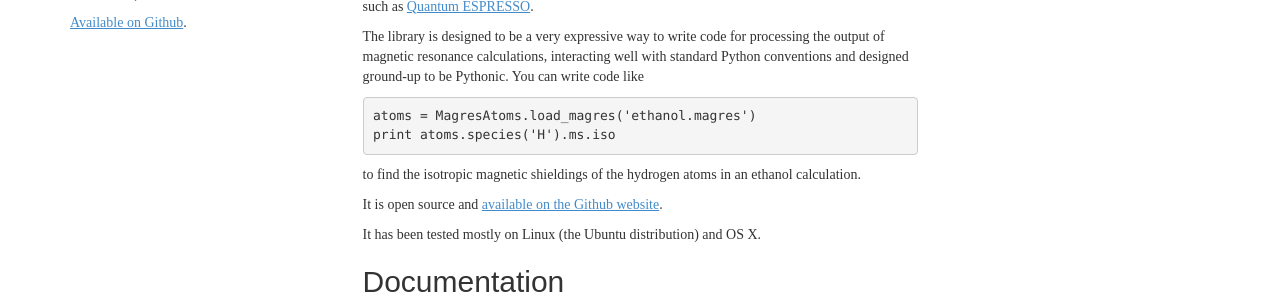
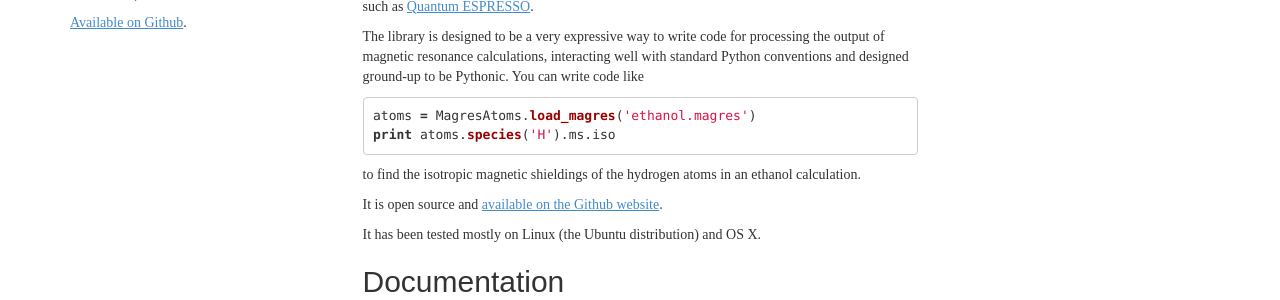
Before and after one commit to tfgg/tfgg.github.io, a Jekyll site: the page built from _pages/magres-python/magres_python.markdown, in a window 1280 px wide. Shown: the part 358-658 px from the top of the page. Built offline with Jekyll 4.4.1, drawn with Linux system fonts in a browser that asks for light colours; some web fonts are replaced; Markdown is read by kramdown in place of the engine named in the settings.

Commit message:
try to fix syntax highlighting

````diff
--- a/_layouts/default.html
+++ b/_layouts/default.html
@@ -15,6 +15,7 @@
     <link href='/fonts/droid_sans.css' rel='stylesheet' type='text/css'>
 
     <link rel="stylesheet" href="/css/main.css" />
+    <link rel="stylesheet" href="/css/syntax.css" />
   </head>
   <body>
     {{ content }}
--- a/_pages/magres-python/magres_python.markdown
+++ b/_pages/magres-python/magres_python.markdown
@@ -15,8 +15,10 @@ MagresPython is a [Python](http://www.python.org/) library for parsing the [CCP-
 
 The library is designed to be a very expressive way to write code for processing the output of magnetic resonance calculations, interacting well with standard Python conventions and designed ground-up to be Pythonic. You can write code like
 
-    atoms = MagresAtoms.load_magres('ethanol.magres')
-    print atoms.species('H').ms.iso
+```python
+atoms = MagresAtoms.load_magres('ethanol.magres')
+print atoms.species('H').ms.iso
+```
 
 to find the isotropic magnetic shieldings of the hydrogen atoms in an ethanol calculation.
 
````
